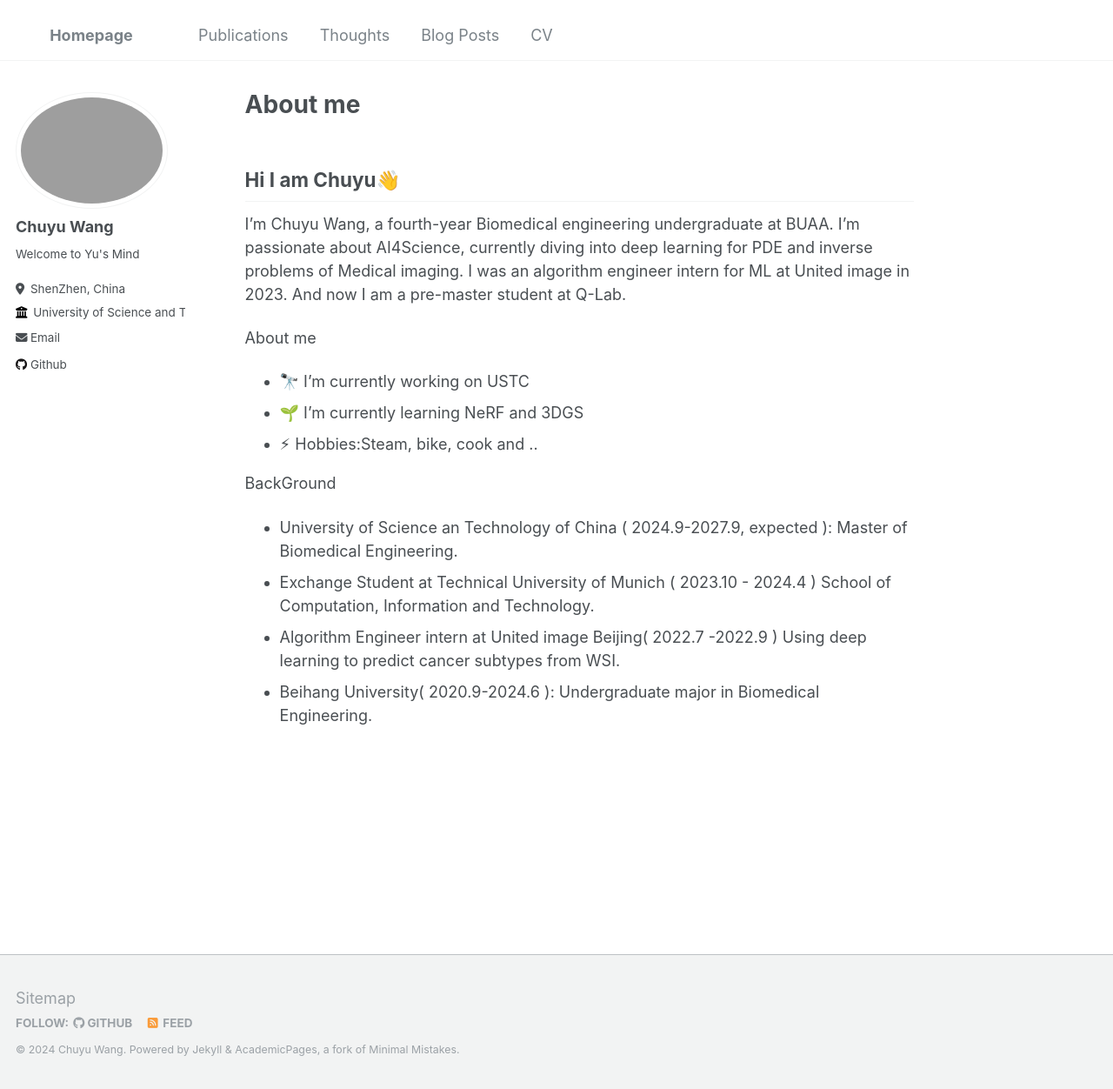
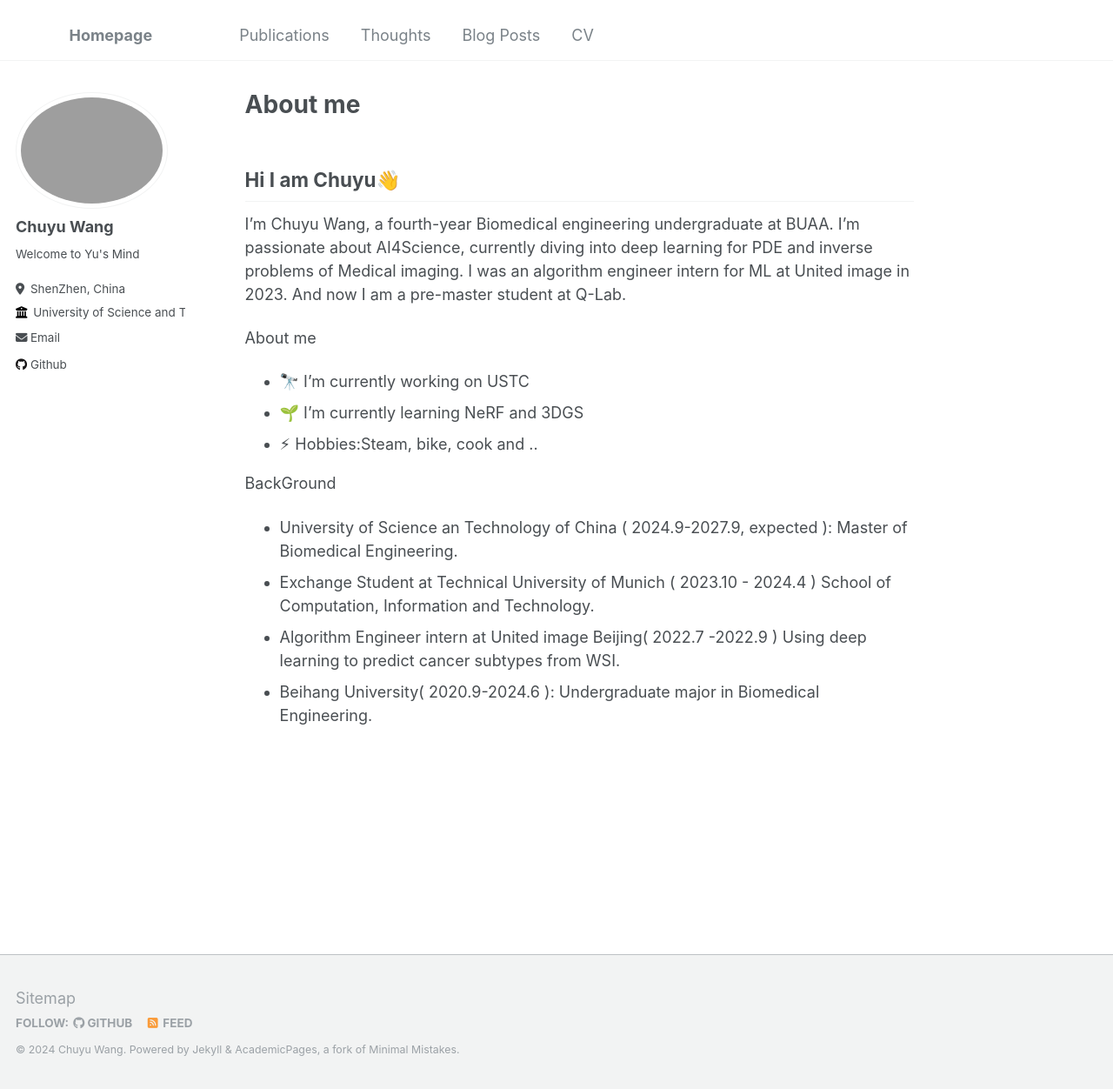
Before and after one commit to ChuyuWang949/ChuyuWang.github.io, a Jekyll site: the page built from _pages/about.md, in a window 1280 px wide and 1252 px high. Shown: the whole window at 87% size. Built offline with Jekyll 4.4.1, drawn with Linux system fonts in a browser that asks for light colours.

Commit message:
Update _masthead.scss

```diff
--- a/_sass/_masthead.scss
+++ b/_sass/_masthead.scss
@@ -52,8 +52,8 @@
   white-space: nowrap;
 
   &--lg {
-    width: 15.0vw;
-    text-align: center;
+       padding-left:  4.8vw;
+       padding-right: 5vw;
     font-weight: 700;
   }
 }
```
